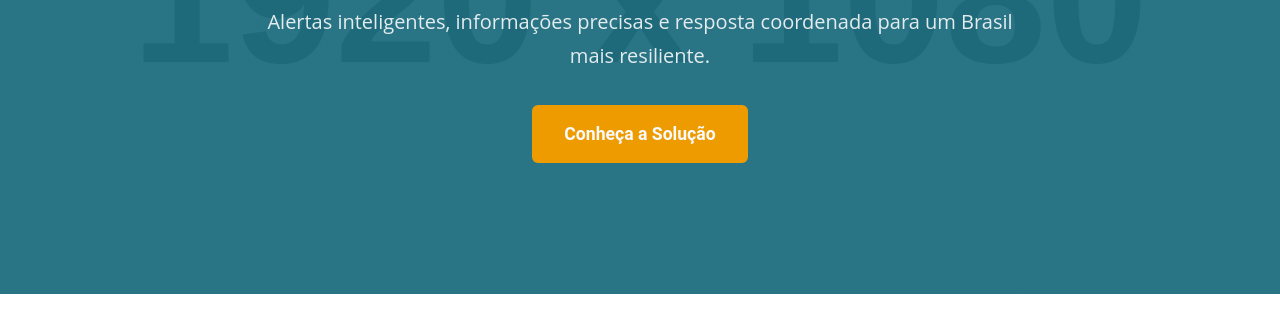
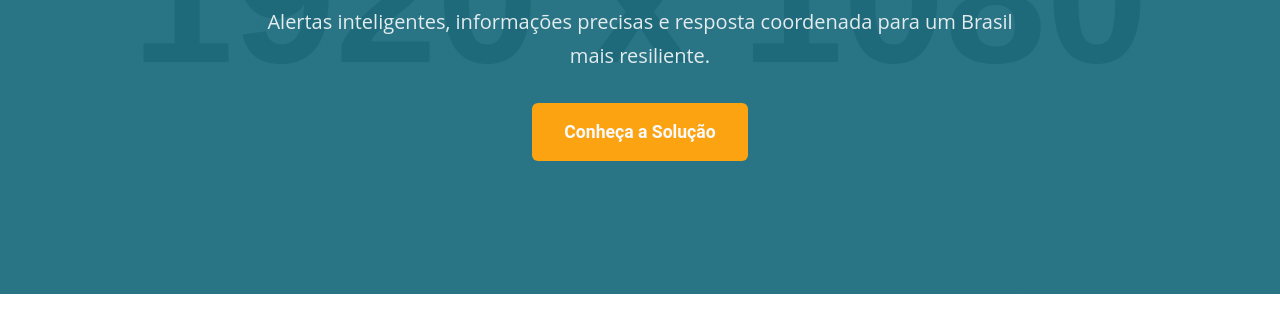
Before and after one commit to AquaGuard-GS-2025/AquaGuard, a plain HTML site: page index.html in a window 1280 px wide. In both pictures the pointer is over the link "Conheça a Solução". Shown: the part 378-710 px from the top of the page. Drawn offline with Linux system fonts and the light colour scheme; placeholder pictures from the web are drawn by us.

Commit message:
animação do botão hero section

```diff
--- a/src/css/animations.css
+++ b/src/css/animations.css
@@ -17,3 +17,12 @@
     width: 70%;
   }
 }
+
+/* Botões */
+.btn {
+  transition: background-color 0.3s ease, transform 0.2s ease, color 0.3s ease;
+}
+.btn-primary:hover {
+  background-color: var(--cor-realce-amarelo);
+  transform: translateY(-2px);
+}
```
